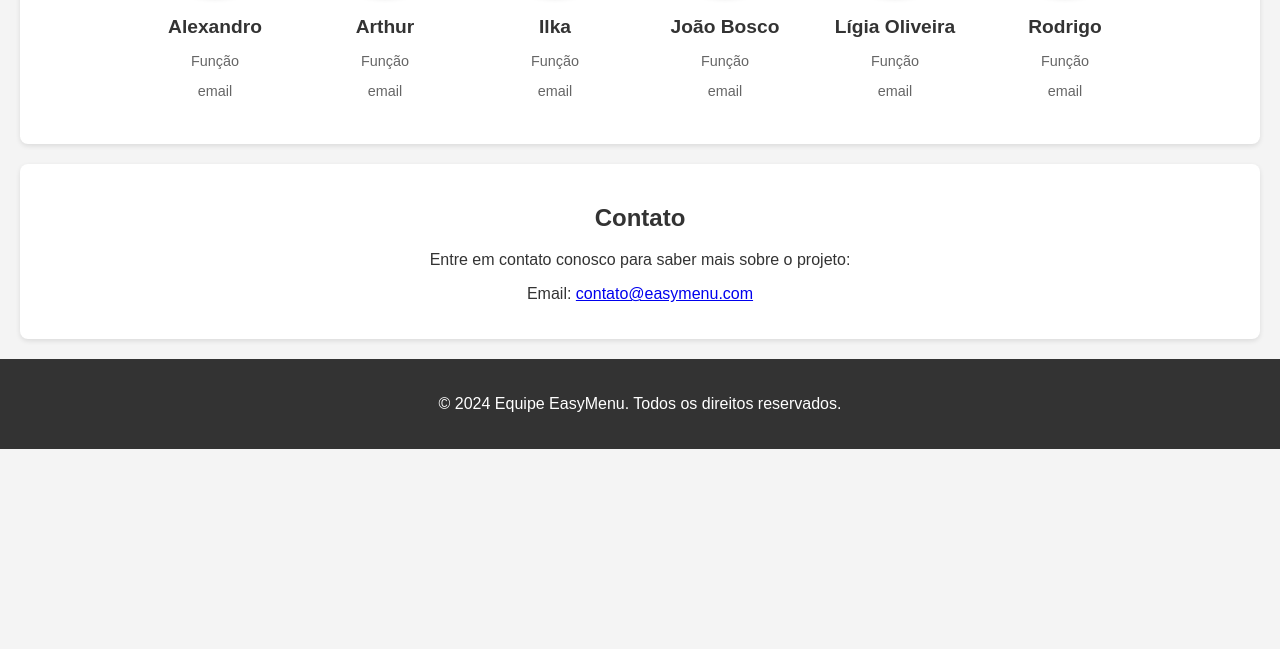
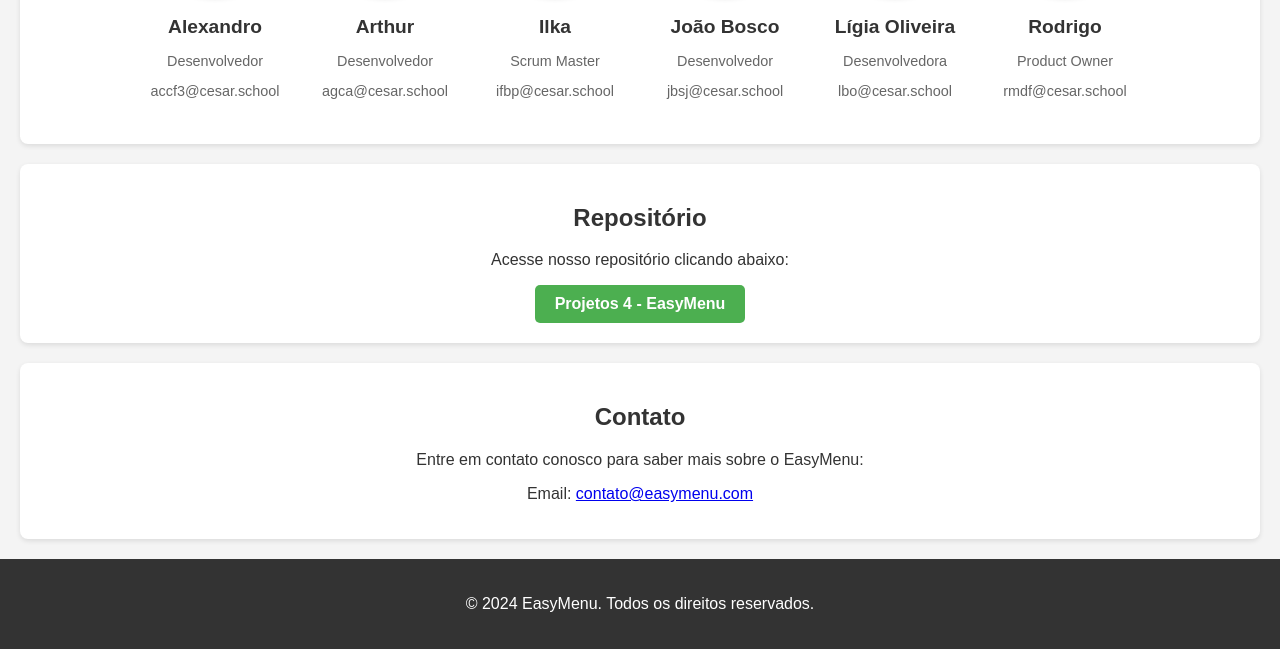
Before and after one commit to ligiaboliveira/site-easy-menu, a plain HTML site: page index.html in a window 1280 px wide. Shown: the part 1896-2545 px from the top of the page. Before the commit the page ends 2345 px from the top, so only its background shows below. Drawn offline with Linux system fonts and the light colour scheme.

Commit message:
✨ alteração de logo e de outros detalhes no site

```diff
--- a/index.html
+++ b/index.html
@@ -16,7 +16,7 @@
         }
 
         header {
-            background-color: #4CAF50;
+            background-color: #ded7d7;
             color: white;
             padding: 20px;
             text-align: center;
@@ -31,7 +31,7 @@
         nav {
             text-align: center;
             padding: 10px;
-            background-color: #333;
+            background-color: #4ca63b;
         }
 
         nav a {
@@ -106,6 +106,28 @@
             border-radius: 8px;
             box-shadow: 0 2px 10px rgba(0, 0, 0, 0.1);
         }
+
+            #repositorio {
+                text-align: center;
+                padding: 20px;
+            }
+
+            #repositorio .btn {
+                display: inline-block;
+                padding: 10px 20px;
+                font-size: 16px;
+                font-weight: bold;
+                color: #fff;
+                background-color: #4CAF50; /* Cor do botão */
+                text-decoration: none;
+                border-radius: 5px;
+                transition: background-color 0.3s;
+            }
+
+            #repositorio .btn:hover {
+                background-color: #45a049; /* Cor ao passar o mouse */
+            }
+
     </style>
 
 </head>
@@ -119,6 +141,7 @@
         <a href="#sobre">Sobre Nós</a>
         <a href="#projeto">Sobre o Software</a>
         <a href="#equipe">Nossa Equipe</a>
+        <a href="#repositorio">Repositório</a>
         <a href="#contato">Contato</a>
     </nav>
 
@@ -143,52 +166,58 @@
             <div class="team-member">
                 <img src="images/alex.png" alt="Nome do Integrante 1">
                 <h3>Alexandro</h3>
-                <p>Função</p>
-                <p>email</p>
+                <p>Desenvolvedor</p>
+                <p>accf3@cesar.school</p>
             </div>
             <div class="team-member">
                 <img src="images/arthur.png" alt="Nome do Integrante 2">
                 <h3>Arthur</h3>
-                <p>Função</p>
-                <p>email</p>
+                <p>Desenvolvedor</p>
+                <p>agca@cesar.school</p>
             </div>
             <div class="team-member">
                 <img src="images/ilka.png" alt="Nome do Integrante 3">
                 <h3>Ilka</h3>
-                <p>Função</p>
-                <p>email</p>
+                <p>Scrum Master</p>
+                <p>ifbp@cesar.school</p>
             </div>
             <div class="team-member">
                 <img src="images/joao.png" alt="Nome do Integrante 3">
                 <h3>João Bosco</h3>
-                <p>Função</p>
-                <p>email</p>
+                <p>Desenvolvedor</p>
+                <p>jbsj@cesar.school</p>
             </div>
             <div class="team-member">
                 <img src="images/ligia.png" alt="Nome do Integrante 3">
                 <h3>Lígia Oliveira</h3>
-                <p>Função</p>
-                <p>email</p>
+                <p>Desenvolvedora</p>
+                <p>lbo@cesar.school</p>
             </div>
             <div class="team-member">
                 <img src="images/rodrigo.png" alt="Nome do Integrante 3">
                 <h3>Rodrigo</h3>
-                <p>Função</p>
-                <p>email</p>
+                <p>Product Owner</p>
+                <p>rmdf@cesar.school</p>
             </div>
             <!-- Adicione mais integrantes conforme necessário -->
         </div>
     </section>
 
+    <section id="repositorio">
+        <h2>Repositório</h2>
+        <p>Acesse nosso repositório clicando abaixo:</p>
+        <a href="https://drive.google.com/drive/folders/12GXrmv-OM085wo8LBL826xqhHWbwi9Tw?usp=drive_link" class="btn">Projetos 4 - EasyMenu</a>
+    </section>
+
 
     <section id="contato">
         <h2>Contato</h2>
-        <p>Entre em contato conosco para saber mais sobre o projeto:</p>
+        <p>Entre em contato conosco para saber mais sobre o EasyMenu:</p>
         <p>Email: <a href="mailto:contato@easymenu.com">contato@easymenu.com</a></p>
     </section>
 
     <footer>
-        <p>&copy; 2024 Equipe EasyMenu. Todos os direitos reservados.</p>
+        <p>&copy; 2024 EasyMenu. Todos os direitos reservados.</p>
     </footer>
 </body>
 
```
Also changed, not shown: images/logo.png.
